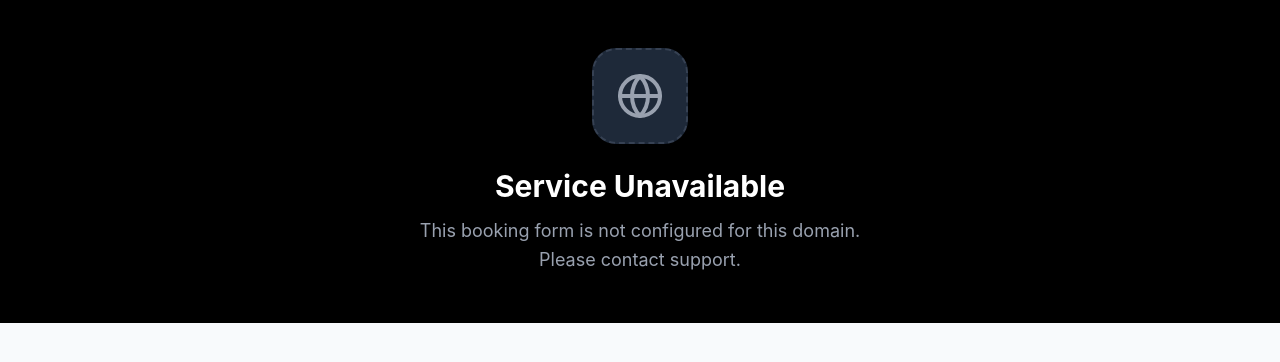
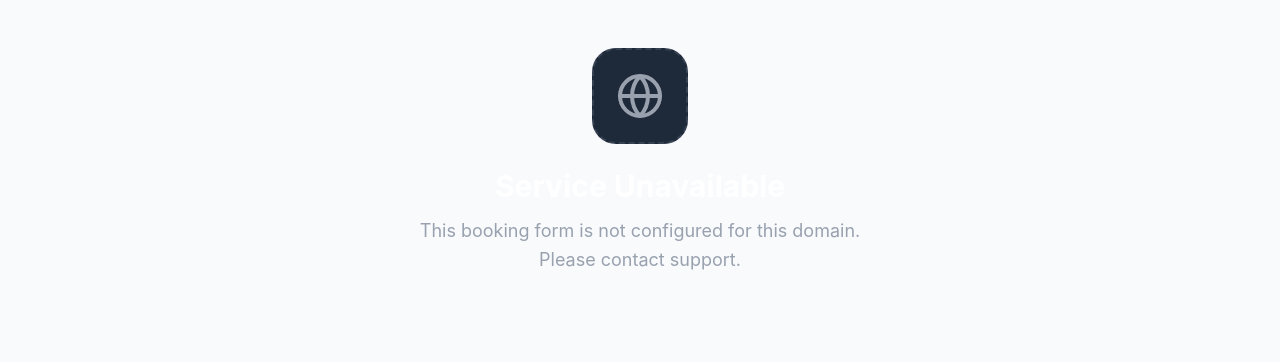
Before and after one commit to rajveerkhan00/booking-system, a Next.js app: page /embed in a window 1280 px wide. Shown: the top 362 px of the page. Built offline with nearby package versions, Linux system fonts and the light colour scheme; no server answers; the database is empty.

Commit message:
pushing in it

```diff
--- a/app/embed/page.tsx
+++ b/app/embed/page.tsx
@@ -157,14 +157,14 @@ export default function EmbedPage() {
         }
     }
 
-    // Fixed black background - themes control only accent colors
+    // Transparent background to blend with parent website
     const pageStyle = {
-        background: embedParams.hideBg ? 'transparent' : '#000000'
+        background: 'transparent'
     }
 
     if (!domainLoading && !domainConfig) {
         return (
-            <div className={`py-12 flex items-center justify-center ${embedParams.hideBg ? '' : 'bg-black'} p-4`}>
+            <div className={`py-12 flex items-center justify-center p-4`}>
                 <div className="text-center max-w-md animate-fade-in">
                     <div className="w-24 h-24 bg-gray-800 rounded-3xl flex items-center justify-center mx-auto mb-6 border-2 border-dashed border-gray-700">
                         <Globe className="w-12 h-12 text-gray-400" />
@@ -184,6 +184,12 @@ export default function EmbedPage() {
             className="relative overflow-hidden w-full"
             style={pageStyle}
         >
+            <style dangerouslySetInnerHTML={{
+                __html: `
+                html, body {
+                    background: transparent !important;
+                }
+            `}} />
 
             {showSkeleton ? (
                 <div className="relative z-10 flex items-center justify-center py-4 px-4">
```
